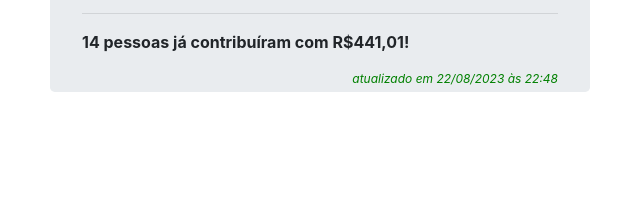
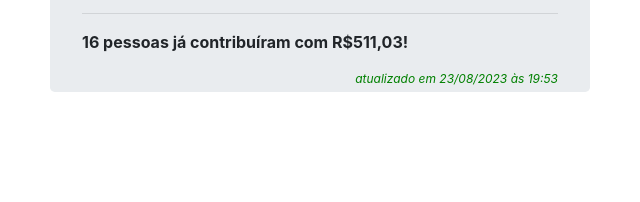
Before and after one commit to manuhaddad/manuhaddad.github.io, a plain HTML site: page salve-o-fred/index.html in a window 1280 px wide. Shown: the part 231-433 px from the top of the page, 605-1245 px from the left. Drawn offline with nearby package versions, Linux system fonts and the light colour scheme.

Commit message:
Atualização de valores

```diff
--- a/salve-o-fred/index.html
+++ b/salve-o-fred/index.html
@@ -37,12 +37,12 @@
                             </h1>
                             <p class="lead">Fred é um cachorro amável, dócil e está lutando para sobreviver.</p>
                             <hr>
-                            <p><b><span id="counter-pessoas" until="14">0</span> pessoas já contribuíram com R$<span
-                                        id="counter-valor" until="441.01">0</span>!</b></p>
+                            <p><b><span id="counter-pessoas" until="16">0</span> pessoas já contribuíram com R$<span
+                                        id="counter-valor" until="511.03">0</span>!</b></p>
                         </div>
                         <div style="text-align: right; font-size: 12px; color: green;">
                             <i>
-                                atualizado em 22/08/2023 às 22:48
+                                atualizado em 23/08/2023 às 19:53
                             </i>
                         </div>
                     </div>
```
